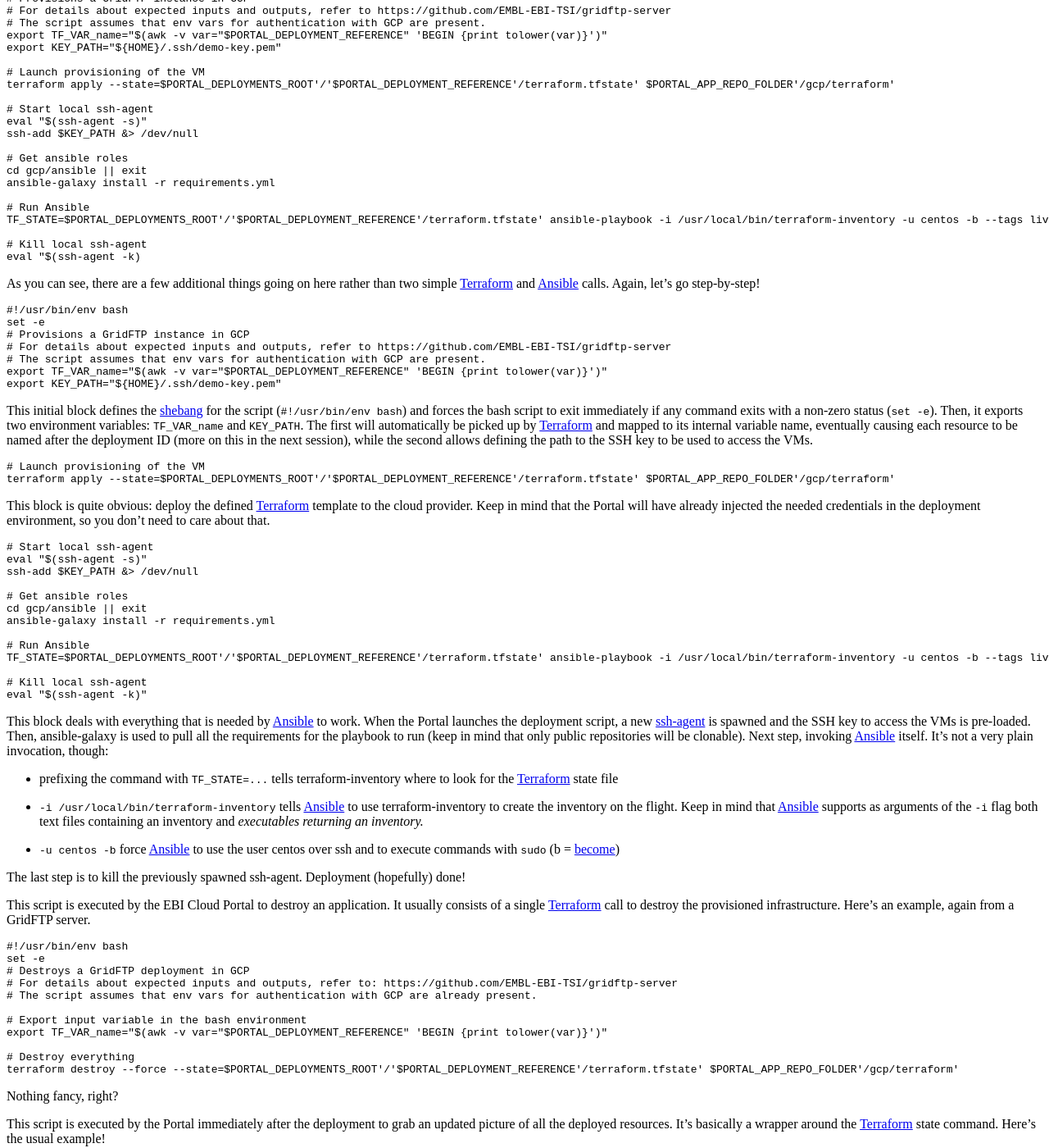
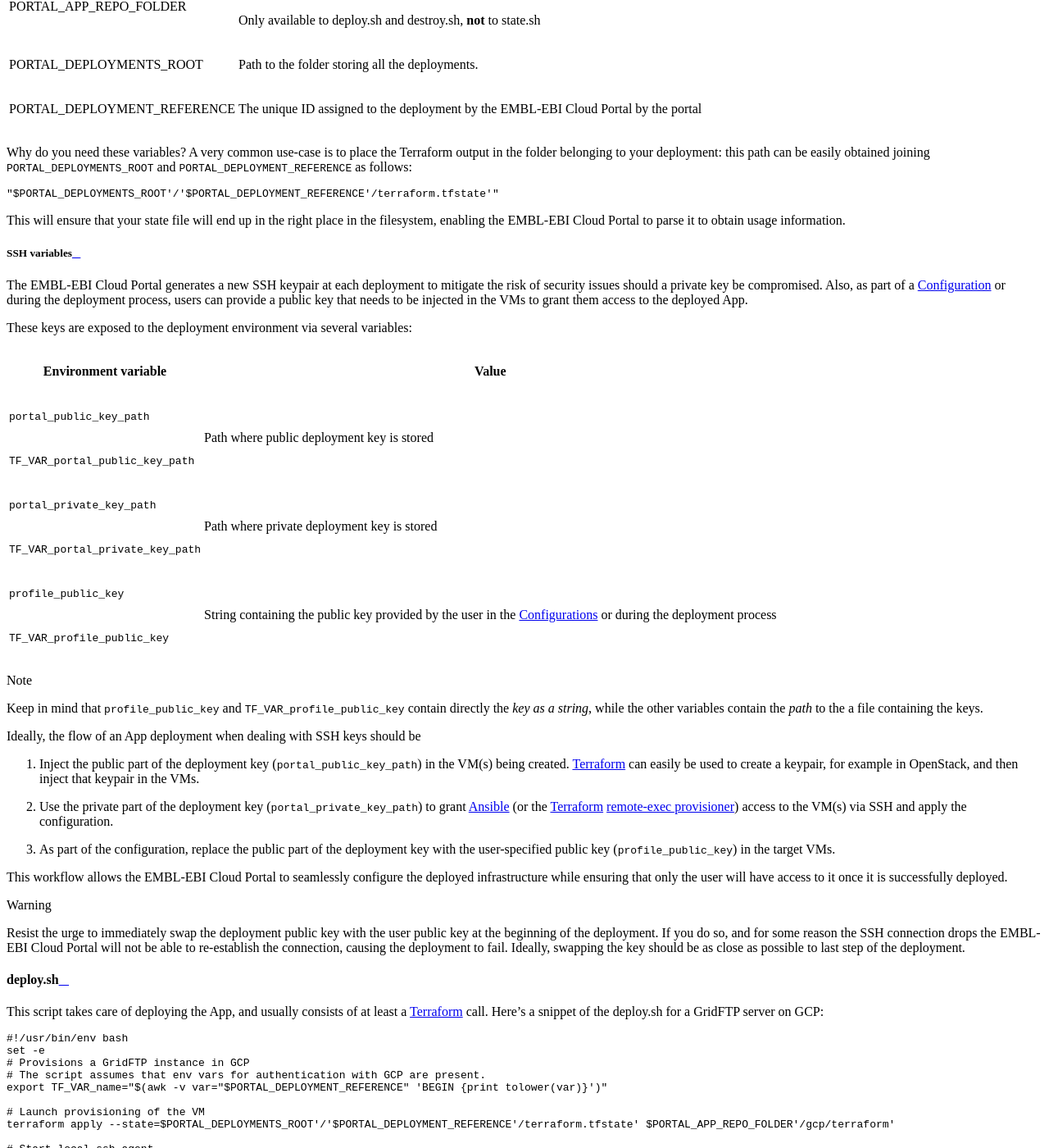
Before and after one commit to isabella232/cloud-portal-documentation, a Sphinx documentation site: the page built from docs/source/applications_packaging.rst, in a window 1280 px wide and 1400 px high, scrolled down 7668 px. Shown: the whole window at 82% size. Built offline with Sphinx 7.4.7 and the Read the Docs theme 2.0.0, drawn with Linux system fonts in a browser that asks for light colours; some of the changed text lies outside the part shown.

Commit message:
Add deployment environment section and refresh deploy scripts

```diff
--- a/docs/source/applications_packaging.rst
+++ b/docs/source/applications_packaging.rst
@@ -285,6 +285,7 @@
 in a cloud provider-specific folder if it's needed only by a single cloud provider or
 in a generic folder in the root of the repository if you need it in all clouds.
 
+.. _app-structure:
 
 The final structure
 ^^^^^^^^^^^^^^^^^^^
@@ -545,66 +546,146 @@
 Deployment scripts
 ~~~~~~~~~~~~~~~~~~
 
-The EBI Cloud portal is currently unable to directly execute Terraform
-and |ansible| commands, but exploits bash scripts to perform the
-deployments. Even if some work is currently in progress to move away
-from that, this is likely to remain the paradigm the portal will follow
-in the close future. Three deployment scripts are required for each
-cloud provider: deploy.sh, destroy.sh, state.sh. These must be saved in
-the root folder of each cloud provider deployment.
+At the moment, the |project_name| doesn't execute |terraform| or |ansible|
+directly, but relies on bash scripts to interact with the deployments. These
+scripts needs to be provided by the App developer and should carry out all the
+operations required to deploy, check and destroy the application. Bash scripts
+can easily be seen as an *inelegant* way to deal with this, but it currently provides
+the best level of flexibility to Apps developers while we more closely observe
+their needs - a fundamental step to a more organised approach.  Some exploratory
+work is currently in progress to move away from this approach, but this is likely
+to remain the paradigm the portal will follow in the close future.
 
-Special variables
-*****************
 
-Aside from the environment variables needed to authenticate against the
-APIs of the cloud providers, the portal will automatically inject some
-variables referring to the paths where data can be stored and retrieved,
-along with the deployment id. Currently, the complete list is as
-follows:
+Three deployment scripts are required for each cloud provider - deploy.sh,
+destroy.sh, state.sh - and they must be placed in the folder containing the
+cloud provider specific codebase (you can have a look at the anatomy of a
+|project_name| App :ref:`here <app-structure>`).
+
+
+The deployment environment
+^^^^^^^^^^^^^^^^^^^^^^^^^^
+
+On top of the environment variables required by |terraform| to authenticate
+with the cloud providers and the variables defined by
+:ref:`deploymentParameters <manifest-deploymentParameters>` and
+:ref:`inputs <manifest-inputs>`, the |project_name| will inject additional
+variables in the deployment environment that you can use in your deploy scripts.
+
+
+There are two main set of variables the |project_name| injects: deployment
+variables and ssh management variables.
+
+Deployment variables
+********************
+
+Deployment variables are variables that let the App developer know where to
+access the App repository in the filesystem, place all the output files
+(i.e. the |terraform| state file) and the unique ID that has been assigned
+to the deployment. A list of these variables with their description is available
+below:
 
 +-----------------------------------+-----------------------------------+
 | Environment variable              | Value                             |
 +===================================+===================================+
-| PORTAL_APP_REPO_FOLDER            | The path where the application    |
-|                                   | code is stored (e.g. the cloned   |
-|                                   | repo). Only available in the      |
-|                                   | deploy and destroy phase, not     |
-|                                   | when checking the state running   |
-|                                   | state.sh                          |
+| PORTAL_APP_REPO_FOLDER            | Path where the application code   |
+|                                   | is stored (e.g. the cloned repo). |
+|                                   |                                   |
+|                                   | Only available to deploy.sh and   |
+|                                   | destroy.sh, **not** to state.sh   |
 +-----------------------------------+-----------------------------------+
-| PORTAL_DEPLOYMENTS_ROOT           | The path to the root of the       |
-|                                   | folder storing all the deployment |
-|                                   | folders                           |
+| PORTAL_DEPLOYMENTS_ROOT           | Path to the folder storing all the|
+|                                   | deployments.                      |
 +-----------------------------------+-----------------------------------+
-| PORTAL_DEPLOYMENT_REFERENCE       | The ID assigned to the deployment |
+| PORTAL_DEPLOYMENT_REFERENCE       | The unique ID assigned to the     |
+|                                   | deployment by the |project_name|  |
 |                                   | by the portal                     |
 +-----------------------------------+-----------------------------------+
 
-A very common use case for these variables is to place the Terraform
+Why do you need these variables? A very common use-case is to place the Terraform
 output in the folder belonging to your deployment: this path can be
 easily obtained joining ``PORTAL_DEPLOYMENTS_ROOT`` and
-``PORTAL_DEPLOYMENT_REFERENCE``, e.g.
+``PORTAL_DEPLOYMENT_REFERENCE`` as follows:
 
 ::
 
     "$PORTAL_DEPLOYMENTS_ROOT'/'$PORTAL_DEPLOYMENT_REFERENCE'/terraform.tfstate'"
 
+This will ensure that your state file will end up in the right place in the
+filesystem, enabling the |project_name| to parse it to obtain usage information.
+
+SSH variables
+*************
+
+The |project_name| generates a new SSH keypair at each deployment to mitigate
+the risk of security issues should a private key be compromised. Also, as part
+of a :ref:`Configuration <Configuration>` or during the deployment process,
+users can provide a public key that needs to be injected in the VMs to grant them
+access to the deployed App.
+
+These keys are exposed to the deployment environment via several variables:
+
++-----------------------------------+-----------------------------------+
+| Environment variable              | Value                             |
++===================================+===================================+
+| ``portal_public_key_path``        | Path where public deployment key  |
++-----------------------------------+ is stored                         |
+| ``TF_VAR_portal_public_key_path`` |                                   |
++-----------------------------------+-----------------------------------+
+| ``portal_private_key_path``       | Path where private deployment key |
++-----------------------------------+ is stored                         |
+| ``TF_VAR_portal_private_key_path``|                                   |
++-----------------------------------+-----------------------------------+
+| ``profile_public_key``            | String containing the public key  |
++-----------------------------------+ provided by the user in the       |
+| ``TF_VAR_profile_public_key``     | :ref:`Configuration` or during the|
+|                                   | deployment process                |
++-----------------------------------+-----------------------------------+
+
+.. note::
+  Keep in mind that ``profile_public_key`` and ``TF_VAR_profile_public_key``
+  contain directly the *key as a string*, while the other variables contain
+  the *path* to the a file containing the keys.
+
+Ideally, the flow of an App deployment when dealing with SSH keys should be
+
+#.  Inject the public part of the deployment key (``portal_public_key_path``) in
+    the VM(s) being created. |terraform| can easily be used to create a keypair,
+    for example in OpenStack, and then inject that keypair in the VMs.
+
+#.  Use the private part of the deployment key (``portal_private_key_path``) to
+    grant |ansible| (or the |terraform| `remote-exec provisioner <https://www.terraform.io/docs/provisioners/remote-exec.html>`_)
+    access to the VM(s) via SSH and apply the configuration.
+
+#.  As part of the configuration, replace the public part of the deployment key
+    with the user-specified public key (``profile_public_key``) in the target VMs.
+
+
+This workflow allows the |project_name| to seamlessly configure the deployed
+infrastructure while ensuring that only the user will have access to it once
+it is successfully deployed.
+
+.. warning::
+  Resist the urge to immediately swap the deployment public key with the user
+  public key at the beginning of the deployment. If you do so, and for some
+  reason the SSH connection drops the |project_name| will not be able to
+  re-establish the connection, causing the deployment to fail. Ideally, swapping
+  the key should be as close as possible to last step of the deployment.
+
 deploy.sh
-*********
+^^^^^^^^^
 
-This script takes care of deploying the application, and usually
-consists of at least a |terraform| and an |ansible| call. Here’s a snippet of
-the current deploy.sh for a GridFTP server on GCP:
+This script takes care of deploying the App, and usually
+consists of at least a |terraform| call. Here’s a snippet of
+the deploy.sh for a GridFTP server on GCP:
 
 ::
 
     #!/usr/bin/env bash
     set -e
     # Provisions a GridFTP instance in GCP
-    # For details about expected inputs and outputs, refer to https://github.com/EMBL-EBI-TSI/gridftp-server
     # The script assumes that env vars for authentication with GCP are present.
     export TF_VAR_name="$(awk -v var="$PORTAL_DEPLOYMENT_REFERENCE" 'BEGIN {print tolower(var)}')"
-    export KEY_PATH="${HOME}/.ssh/demo-key.pem"
 
     # Launch provisioning of the VM
     terraform apply --state=$PORTAL_DEPLOYMENTS_ROOT'/'$PORTAL_DEPLOYMENT_REFERENCE'/terraform.tfstate' $PORTAL_APP_REPO_FOLDER'/gcp/terraform'
@@ -624,8 +705,7 @@
     eval "$(ssh-agent -k)
 
 As you can see, there are a few additional things going on here rather
-than two simple |terraform| and |ansible| calls. Again, let’s go
-step-by-step!
+than two simple |terraform| and |ansible| calls. Let's have a deeper look!
 
 ::
 
@@ -635,33 +715,38 @@
     # For details about expected inputs and outputs, refer to https://github.com/EMBL-EBI-TSI/gridftp-server
     # The script assumes that env vars for authentication with GCP are present.
     export TF_VAR_name="$(awk -v var="$PORTAL_DEPLOYMENT_REFERENCE" 'BEGIN {print tolower(var)}')"
-    export KEY_PATH="${HOME}/.ssh/demo-key.pem"
 
 This initial block defines the `shebang <https://en.wikipedia.org/wiki/Shebang_(Unix)>`_
 for the script (``#!/usr/bin/env bash``) and forces the bash script to exit
 immediately if any command exits with a non-zero status (``set -e``).
-Then, it exports two environment variables: ``TF_VAR_name`` and
-``KEY_PATH``. The first will automatically be picked up by |terraform| and
-mapped to its internal variable name, eventually causing each resource
-to be named after the deployment ID (more on this in the next session),
-while the second allows defining the path to the SSH key to be used to
-access the VMs.
+Then, it exports the ``TF_VAR_name`` environment variable, which will in
+turn be used by |terraform| to populate its own internal variable ``name``.
+This application uses the ``name`` variable to assign dynamic names to each
+resources it creates, for example the name of the VM is defined as
+::
 
+    name = "${var.name}_server"
+
+which ensures there will be no name collisions. Following this approach, each
+resource will be tagged the same |project_name| deployment ID.
+
+Next step, let's get those VM(s) deployed!
 ::
 
     # Launch provisioning of the VM
     terraform apply --state=$PORTAL_DEPLOYMENTS_ROOT'/'$PORTAL_DEPLOYMENT_REFERENCE'/terraform.tfstate' $PORTAL_APP_REPO_FOLDER'/gcp/terraform'
 
-This block is quite obvious: deploy the defined |terraform| template to
-the cloud provider. Keep in mind that the Portal will have already
-injected the needed credentials in the deployment environment, so you
-don’t need to care about that.
+This snippet is quite easy: run |terraform| to deploy the defined template to
+in the cloud provider. Since the |project_name| has already injected the correct
+environment variables to authenticate with the chosen cloud provider you won't
+need to specify anything else.
 
+VM(s) are now up, let's configure them!
 ::
 
     # Start local ssh-agent
     eval "$(ssh-agent -s)"
-    ssh-add $KEY_PATH &> /dev/null
+    ssh-add $portal_private_key_path &> /dev/null
 
     # Get ansible roles
     cd gcp/ansible || exit
@@ -673,35 +758,40 @@
     # Kill local ssh-agent
     eval "$(ssh-agent -k)"
 
-This block deals with everything that is needed by |ansible| to work. When
+This block deals with everything that is required by |ansible| to work. When
 the Portal launches the deployment script, a new
-`ssh-agent <https://en.wikipedia.org/wiki/Ssh-agent>`__ is spawned and
-the SSH key to access the VMs is pre-loaded. Then, ansible-galaxy is
-used to pull all the requirements for the playbook to run (keep in mind
-that only public repositories will be clonable). Next step, invoking
+`ssh-agent <https://en.wikipedia.org/wiki/Ssh-agent>`_ is spawned and
+the SSH key (``portal_private_key_path``) to access the VMs is pre-loaded.
+Then, `ansible-galaxy <https://docs.ansible.com/ansible/latest/ansible-galaxy.html>`_
+is used to pull all the requirements for the playbook to run. Next step, invoking
 |ansible| itself. It’s not a very plain invocation, though:
 
 -  prefixing the command with ``TF_STATE=...`` tells terraform-inventory
-   where to look for the |terraform| state file
+   where to look for the |terraform| state file;
 
 -  ``-i /usr/local/bin/terraform-inventory`` tells |ansible| to use
    terraform-inventory to create the inventory on the flight. Keep in
    mind that |ansible| supports as arguments of the ``-i`` flag both text
    files containing an inventory and *executables returning an
-   inventory.*
+   inventory*;
 
 -  ``-u centos -b`` force |ansible| to use the user centos over ssh and to
    execute commands with ``sudo`` (b =
-   `become <http://docs.ansible.com/ansible/become.html>`__)
+   `become <http://docs.ansible.com/ansible/become.html>`__).
 
-The last step is to kill the previously spawned ssh-agent. Deployment
+The last step is to kill the previously spawned ``ssh-agent``. Deployment
 (hopefully) done!
 
+.. note::
+  When using `Ansible Galaxy <https://galaxy.ansible.com/>`_ to download the
+  required roles keep in mind that only *public* repos will be accessible from
+  the |project_name|.
+
 destroy.sh
-**********
+^^^^^^^^^^
 
-This script is executed by the EBI Cloud Portal to destroy an
-application. It usually consists of a single |terraform| call to destroy
+This script is executed by the |project_name| to destroy an
+Application. It usually consists of a single |terraform| call to destroy
 the provisioned infrastructure. Here’s an example, again from a GridFTP
 server.
 
@@ -710,7 +800,6 @@
     #!/usr/bin/env bash
     set -e
     # Destroys a GridFTP deployment in GCP
-    # For details about expected inputs and outputs, refer to: https://github.com/EMBL-EBI-TSI/gridftp-server
     # The script assumes that env vars for authentication with GCP are already present.
 
     # Export input variable in the bash environment
@@ -722,7 +811,7 @@
 Nothing fancy, right?
 
 state.sh
-********
+^^^^^^^^
 
 This script is executed by the Portal immediately after the deployment
 to grab an updated picture of all the deployed resources. It’s basically
@@ -733,15 +822,19 @@
     #!/usr/bin/env bash
     set -e
     # Get the status of a GridFTP deployment in GCP
-    # For details about expected inputs and outputs, refer to https://github.com/EMBL-EBI-TSI/gridftp-server
     # The script assumes that env vars for authentication with GCP are present.
 
     # Query Terraform state file
     terraform show $PORTAL_DEPLOYMENTS_ROOT'/'$PORTAL_DEPLOYMENT_REFERENCE'/terraform.tfstate'
 
 
+.. note::
+  If the ``state.sh`` script is not present, or fails, the |project_name| will
+  report the deployment to be in a ``RUNNING_FAILED`` state.
+
+
 Cloud credentials
-~~~~~~~~~~~~~~~~~
+^^^^^^^^^^^^^^^^^
 
 At the moment, the EBI Cloud Portal supports credentials for all cloud
 providers, as long as these can be provided to |terraform| injecting a
```
